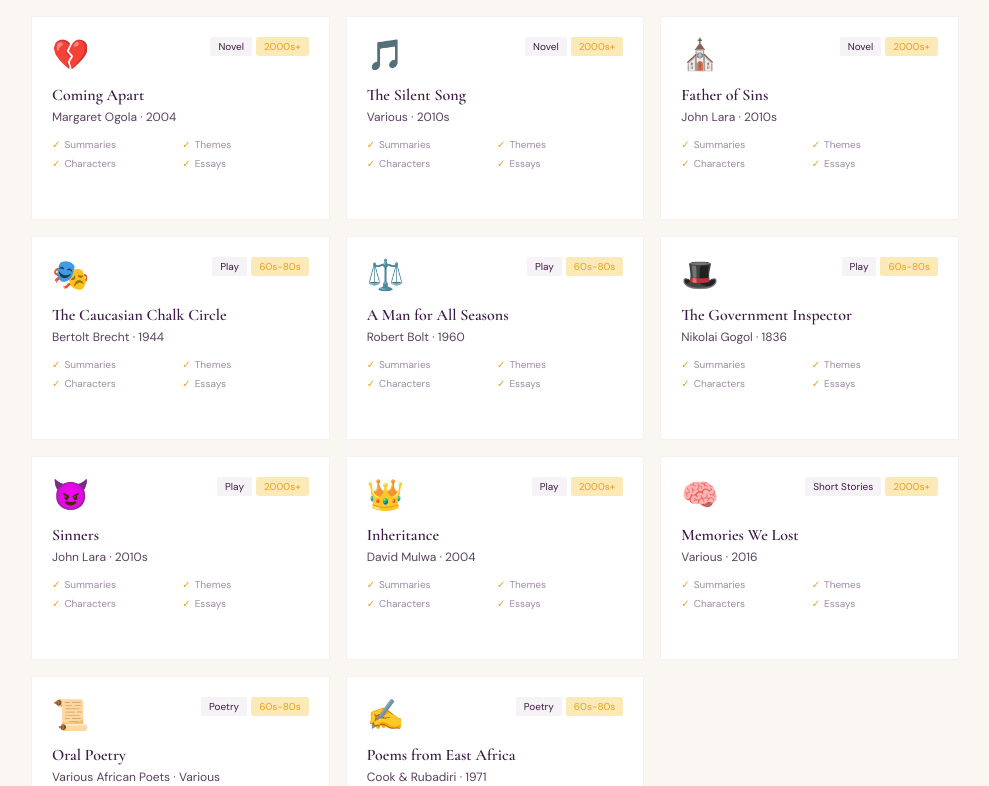
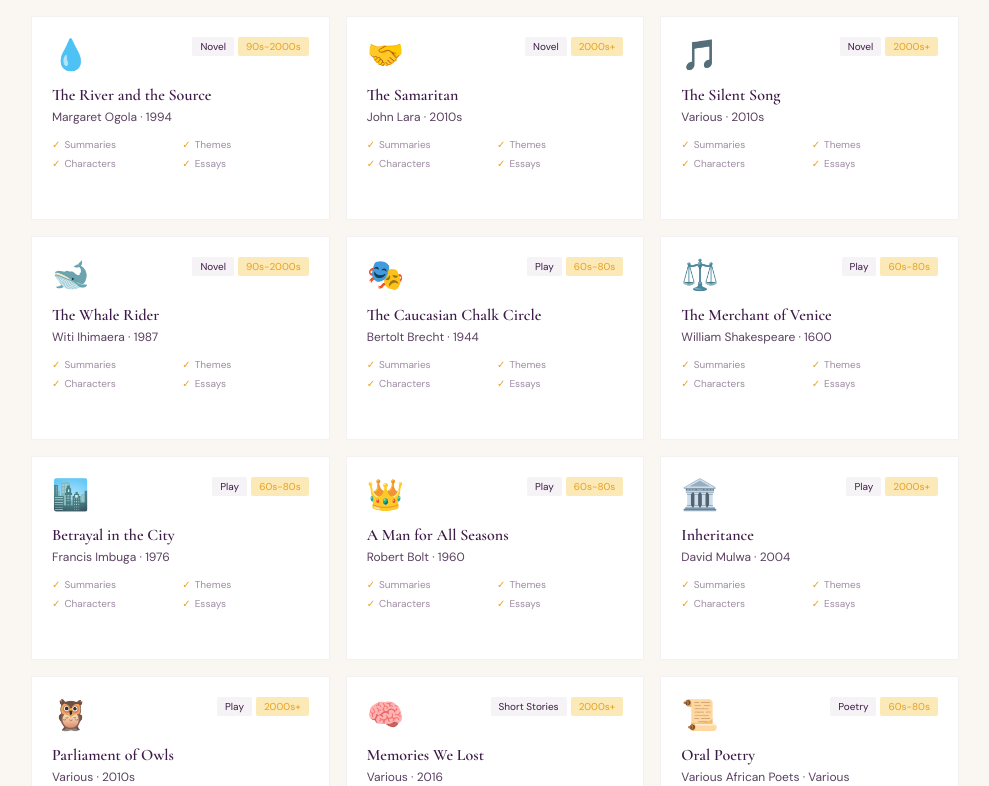
Before and after one commit to infoedira-ux/focusfora, a Next.js app: page /setbooks in a window 1280 px wide. Shown: the part 854-1640 px from the top of the page, without its empty margins (145-1134 px from the left). Built offline with nearby package versions, Linux system fonts and the light colour scheme.

Commit message:
feat: add more set books including River and Source, Betrayal in City, Merchant of Venice, Whale Rider, Parliament of Owls

```diff
--- a/app/setbooks/page.tsx
+++ b/app/setbooks/page.tsx
@@ -3,22 +3,26 @@ import { useState } from "react";
 import Link from "next/link";
 
 const SETBOOKS = [
-  // Novels
+  // Ngũgĩ wa Thiong'o
   { id: "river-between", title: "The River Between", author: "Ngũgĩ wa Thiong'o", year: "1965", emoji: "🌊", category: "Novel", era: "60s-80s" },
   { id: "grain-of-wheat", title: "A Grain of Wheat", author: "Ngũgĩ wa Thiong'o", year: "1967", emoji: "🌾", category: "Novel", era: "60s-80s" },
   { id: "weep-not-child", title: "Weep Not, Child", author: "Ngũgĩ wa Thiong'o", year: "1964", emoji: "😢", category: "Novel", era: "60s-80s" },
   { id: "petals-of-blood", title: "Petals of Blood", author: "Ngũgĩ wa Thiong'o", year: "1977", emoji: "🌺", category: "Novel", era: "60s-80s" },
+  // Other Novels
   { id: "african-child", title: "The African Child", author: "Camara Laye", year: "1953", emoji: "👦🏾", category: "Novel", era: "60s-80s" },
-  { id: "ole-kulet", title: "Blossoms of the Savannah", author: "Henry Ole Kulet", year: "2008", emoji: "🌸", category: "Novel", era: "2000s+" },
-  { id: "coming-apart", title: "Coming Apart", author: "Margaret Ogola", year: "2004", emoji: "💔", category: "Novel", era: "2000s+" },
+  { id: "blossoms-savannah", title: "Blossoms of the Savannah", author: "Henry Ole Kulet", year: "2008", emoji: "🌸", category: "Novel", era: "2000s+" },
+  { id: "river-source", title: "The River and the Source", author: "Margaret Ogola", year: "1994", emoji: "💧", category: "Novel", era: "90s-2000s" },
+  { id: "samaritan", title: "The Samaritan", author: "John Lara", year: "2010s", emoji: "🤝", category: "Novel", era: "2000s+" },
   { id: "silent-song", title: "The Silent Song", author: "Various", year: "2010s", emoji: "🎵", category: "Novel", era: "2000s+" },
-  { id: "father-of-sins", title: "Father of Sins", author: "John Lara", year: "2010s", emoji: "⛪", category: "Novel", era: "2000s+" },
+  { id: "whale-rider", title: "The Whale Rider", author: "Witi Ihimaera", year: "1987", emoji: "🐋", category: "Novel", era: "90s-2000s" },
   // Plays
   { id: "caucasian-chalk", title: "The Caucasian Chalk Circle", author: "Bertolt Brecht", year: "1944", emoji: "🎭", category: "Play", era: "60s-80s" },
-  { id: "a-man-for-all", title: "A Man for All Seasons", author: "Robert Bolt", year: "1960", emoji: "⚖️", category: "Play", era: "60s-80s" },
-  { id: "the-government-inspector", title: "The Government Inspector", author: "Nikolai Gogol", year: "1836", emoji: "🎩", category: "Play", era: "60s-80s" },
-  { id: "sinners", title: "Sinners", author: "John Lara", year: "2010s", emoji: "😈", category: "Play", era: "2000s+" },
-  { id: "inheritance", title: "Inheritance", author: "David Mulwa", year: "2004", emoji: "👑", category: "Play", era: "2000s+" },
+  { id: "merchant-venice", title: "The Merchant of Venice", author: "William Shakespeare", year: "1600", emoji: "⚖️", category: "Play", era: "60s-80s" },
+  { id: "betrayal-city", title: "Betrayal in the City", author: "Francis Imbuga", year: "1976", emoji: "🏙️", category: "Play", era: "60s-80s" },
+  { id: "a-man-for-all", title: "A Man for All Seasons", author: "Robert Bolt", year: "1960", emoji: "👑", category: "Play", era: "60s-80s" },
+  { id: "inheritance", title: "Inheritance", author: "David Mulwa", year: "2004", emoji: "🏛️", category: "Play", era: "2000s+" },
+  { id: "parliament-owls", title: "Parliament of Owls", author: "Various", year: "2010s", emoji: "🦉", category: "Play", era: "2000s+" },
+  // Short Stories
   { id: "memories-we-lost", title: "Memories We Lost", author: "Various", year: "2016", emoji: "🧠", category: "Short Stories", era: "2000s+" },
   // Poetry
   { id: "poetry-oral", title: "Oral Poetry", author: "Various African Poets", year: "Various", emoji: "📜", category: "Poetry", era: "60s-80s" },
@@ -26,7 +30,7 @@ const SETBOOKS = [
 ];
 
 const CATEGORIES = ["All", "Novel", "Play", "Poetry", "Short Stories"];
-const ERAS = ["All Eras", "60s-80s", "2000s+"];
+const ERAS = ["All Eras", "60s-80s", "90s-2000s", "2000s+"];
 
 export default function SetbooksPage() {
   const [category, setCategory] = useState("All");
@@ -63,7 +67,6 @@ export default function SetbooksPage() {
           ✦ For current students and nostalgic alumni — every generation covered
         </p>
 
-        {/* Search and filters */}
         <div className="flex flex-col md:flex-row gap-3 mb-6">
           <input value={search} onChange={(e) => setSearch(e.target.value)}
             placeholder="Search by title or author..."
@@ -98,7 +101,7 @@ export default function SetbooksPage() {
               className="bg-white p-5 rounded-sm border border-aubergine/[0.06] hover:-translate-y-1 hover:shadow-lg transition-all duration-300 group">
               <div className="flex items-start justify-between mb-3">
                 <span className="text-3xl">{book.emoji}</span>
-                <div className="flex gap-1">
+                <div className="flex gap-1 flex-wrap justify-end">
                   <span className="text-[10px] bg-aubergine/5 text-aubergine px-2 py-0.5 rounded-sm">{book.category}</span>
                   <span className="text-[10px] bg-saffron-pale text-saffron px-2 py-0.5 rounded-sm">{book.era}</span>
                 </div>
@@ -126,14 +129,13 @@ export default function SetbooksPage() {
           </div>
         )}
 
-        {/* Nostalgia banner */}
         <div className="mt-12 bg-aubergine rounded-sm p-8">
           <h2 className="font-serif text-2xl text-offwhite mb-2">📚 Did you study these?</h2>
           <p className="text-offwhite/60 text-sm font-light mb-4">
             Revisit the books that shaped your education. Whether you studied them in 1985 or 2024 — the themes, the characters and the essays are all here.
           </p>
           <div className="flex flex-wrap gap-2">
-            {["The River Between", "Weep Not Child", "Caucasian Chalk Circle", "A Grain of Wheat"].map(t => (
+            {["The River Between", "Betrayal in the City", "Caucasian Chalk Circle", "The River and the Source", "Merchant of Venice"].map(t => (
               <span key={t} className="text-xs bg-white/10 text-offwhite px-3 py-1 rounded-sm">{t}</span>
             ))}
           </div>
```
